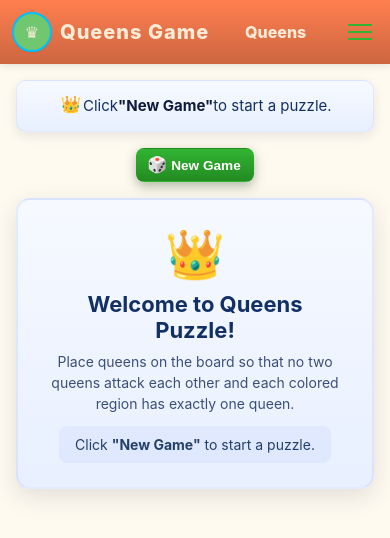
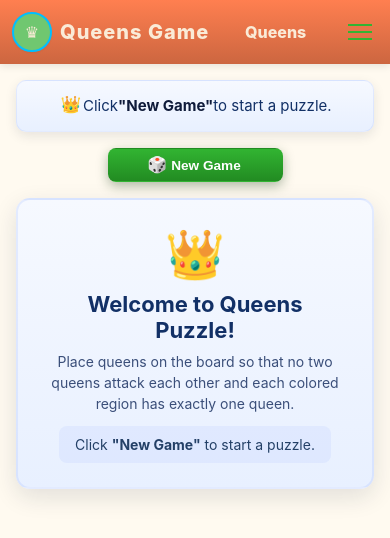
Before and after one commit to kereszteszsolt/queens-puzzle-generator, a Vue app: page /queens in a window 390 px wide. Shown: the top 538 px of the page. Built offline with nearby package versions, Linux system fonts and the light colour scheme.

Commit message:
refactor QueenControls; enhance button layout for improved responsiveness and symmetry across different screen sizes

```diff
--- a/src/features/queens/components/QueenControls.vue
+++ b/src/features/queens/components/QueenControls.vue
@@ -88,13 +88,10 @@ const selectedSize = ref<number>(-2);
   display: flex;
   flex-wrap: wrap;
   gap: 0.75rem;
-  justify-content: stretch;
+  justify-content: center;
+  align-items: stretch;
   width: 100%;
   max-width: 100%;
-}
-
-.board-controls:has(button:only-child) {
-  justify-content: center;
 }
 
 .board-controls button {
@@ -136,7 +133,7 @@ const selectedSize = ref<number>(-2);
 
 /* Responsive Design */
 
-/* Large screens - 3 buttons per row */
+/* Large screens - 3 buttons per row, symmetric layout */
 @media (min-width: 1024px) {
   .board-controls {
     gap: 1rem;
@@ -145,19 +142,13 @@ const selectedSize = ref<number>(-2);
   .board-controls button {
     padding: 0.75rem 1.25rem;
     font-size: 1rem;
-    flex: 1 1 calc(33.333% - 0.75rem);
-    max-width: calc(33.333% - 0.75rem);
-  }
-
-  /* Single button takes full width */
-  .board-controls:has(button:only-child) button {
-    flex: 0 1 auto;
-    max-width: fit-content;
+    flex: 1 1 calc((100% / 3) - 0.667rem);
+    max-width: calc((100% / 3) - 0.667rem);
   }
 }
 
-/* Medium screens - tablets, 2-3 buttons per row */
-@media (max-width: 1023px) and (min-width: 640px) {
+/* Medium screens - tablets, 3 buttons per row */
+@media (max-width: 1023px) and (min-width: 768px) {
   .board-controls {
     gap: 0.75rem;
   }
@@ -165,14 +156,22 @@ const selectedSize = ref<number>(-2);
   .board-controls button {
     padding: 0.625rem 1rem;
     font-size: 0.95rem;
-    flex: 1 1 calc(33.333% - 0.5rem);
-    max-width: calc(33.333% - 0.5rem);
+    flex: 1 1 calc((100% / 3) - 0.5rem);
+    max-width: calc((100% / 3) - 0.5rem);
+  }
+}
+
+/* Small tablets - 2 buttons per row */
+@media (max-width: 767px) and (min-width: 640px) {
+  .board-controls {
+    gap: 0.75rem;
   }
 
-  /* Single button takes auto width */
-  .board-controls:has(button:only-child) button {
-    flex: 0 1 auto;
-    max-width: fit-content;
+  .board-controls button {
+    padding: 0.625rem 1rem;
+    font-size: 0.95rem;
+    flex: 1 1 calc(50% - 0.375rem);
+    max-width: calc(50% - 0.375rem);
   }
 }
 
@@ -193,15 +192,9 @@ const selectedSize = ref<number>(-2);
     font-size: 1rem;
     width: 1.125rem;
   }
-
-  /* Single button takes auto width */
-  .board-controls:has(button:only-child) button {
-    flex: 0 1 auto;
-    max-width: fit-content;
-  }
 }
 
-/* Extra small screens - very narrow devices, 1-2 buttons per row */
+/* Extra small screens - very narrow devices, 2 buttons per row */
 @media (max-width: 400px) {
   .board-controls {
     gap: 0.5rem;
@@ -222,12 +215,6 @@ const selectedSize = ref<number>(-2);
   .board-controls button .btn-icon {
     font-size: 1rem;
     width: 1rem;
-  }
-
-  /* Single button takes auto width */
-  .board-controls:has(button:only-child) button {
-    flex: 0 1 auto;
-    max-width: fit-content;
   }
 }
 
```
